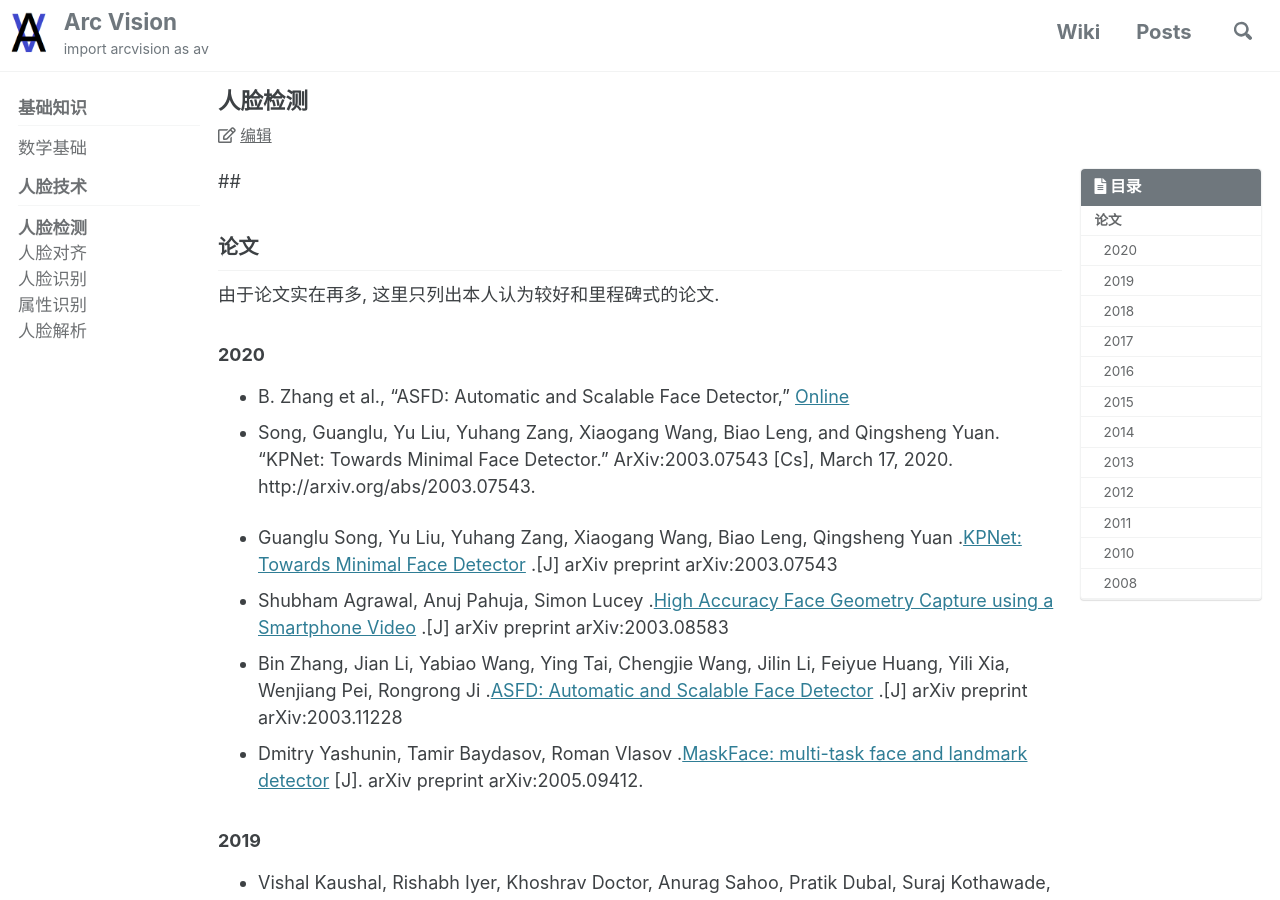
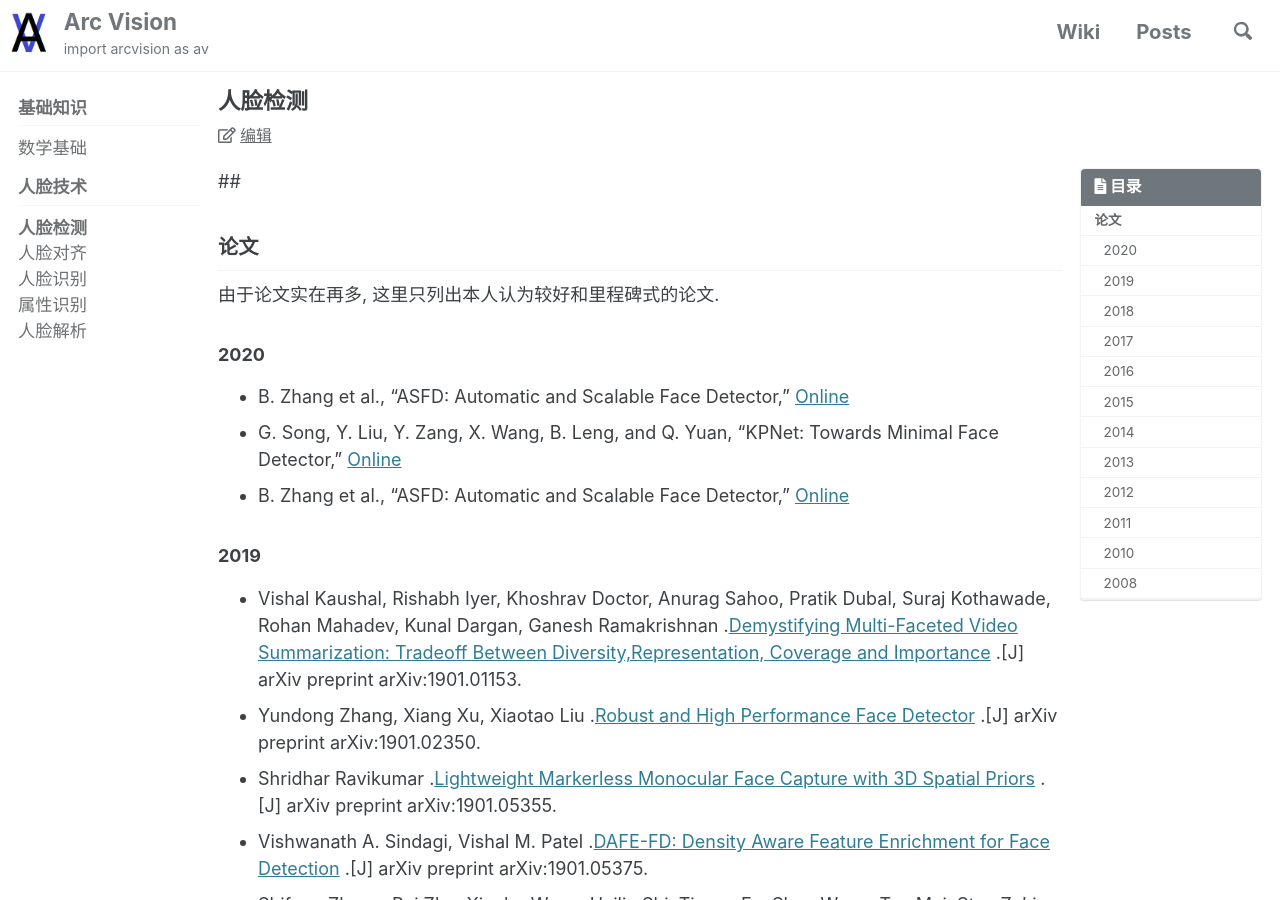
Before and after one commit to ArcVision/ArcVision.github.io, a Jekyll site: the page built from _wiki/11-face-detection.md, in a window 1280 px wide and 900 px high. Built offline with Jekyll 4.4.1, drawn with Linux system fonts in a browser that asks for light colours; cached includes are drawn as plain includes; comment, search, counter and statistics services are not loaded.

Commit message:
Update 11-face-detection.md

```diff
--- a/_wiki/11-face-detection.md
+++ b/_wiki/11-face-detection.md
@@ -16,12 +16,8 @@ toc: true
 ### 2020
 
 - B. Zhang et al., “ASFD: Automatic and Scalable Face Detector,” [Online](http://arxiv.org/abs/2003.11228)
-- Song, Guanglu, Yu Liu, Yuhang Zang, Xiaogang Wang, Biao Leng, and Qingsheng Yuan. “KPNet: Towards Minimal Face Detector.” ArXiv:2003.07543 [Cs], March 17, 2020. http://arxiv.org/abs/2003.07543.
-
-- Guanglu Song, Yu Liu, Yuhang Zang, Xiaogang Wang, Biao Leng, Qingsheng Yuan .[KPNet: Towards Minimal Face Detector](https://arxiv.org/pdf/2003.07543) .[J] arXiv preprint arXiv:2003.07543
-- Shubham Agrawal, Anuj Pahuja, Simon Lucey .[High Accuracy Face Geometry Capture using a Smartphone Video](https://arxiv.org/pdf/2003.08583) .[J] arXiv preprint arXiv:2003.08583
-- Bin Zhang, Jian Li, Yabiao Wang, Ying Tai, Chengjie Wang, Jilin Li, Feiyue Huang, Yili Xia, Wenjiang Pei, Rongrong Ji .[ASFD: Automatic and Scalable Face Detector](https://arxiv.org/pdf/2003.11228) .[J] arXiv preprint arXiv:2003.11228
-- Dmitry Yashunin, Tamir Baydasov, Roman Vlasov .[MaskFace: multi-task face and landmark detector](https://arxiv.org/pdf/2005.09412) [J]. arXiv preprint arXiv:2005.09412.
+- G. Song, Y. Liu, Y. Zang, X. Wang, B. Leng, and Q. Yuan, “KPNet: Towards Minimal Face Detector,” [Online](http://arxiv.org/abs/2003.07543)
+- B. Zhang et al., “ASFD: Automatic and Scalable Face Detector,” [Online](http://arxiv.org/abs/2003.11228)
 
 ### 2019
 - Vishal Kaushal, Rishabh Iyer, Khoshrav Doctor, Anurag Sahoo, Pratik Dubal, Suraj Kothawade, Rohan Mahadev, Kunal Dargan, Ganesh Ramakrishnan .[Demystifying Multi-Faceted Video Summarization: Tradeoff Between Diversity,Representation, Coverage and Importance](https://arxiv.org/pdf/1901.01153) .[J] arXiv preprint arXiv:1901.01153.
```
